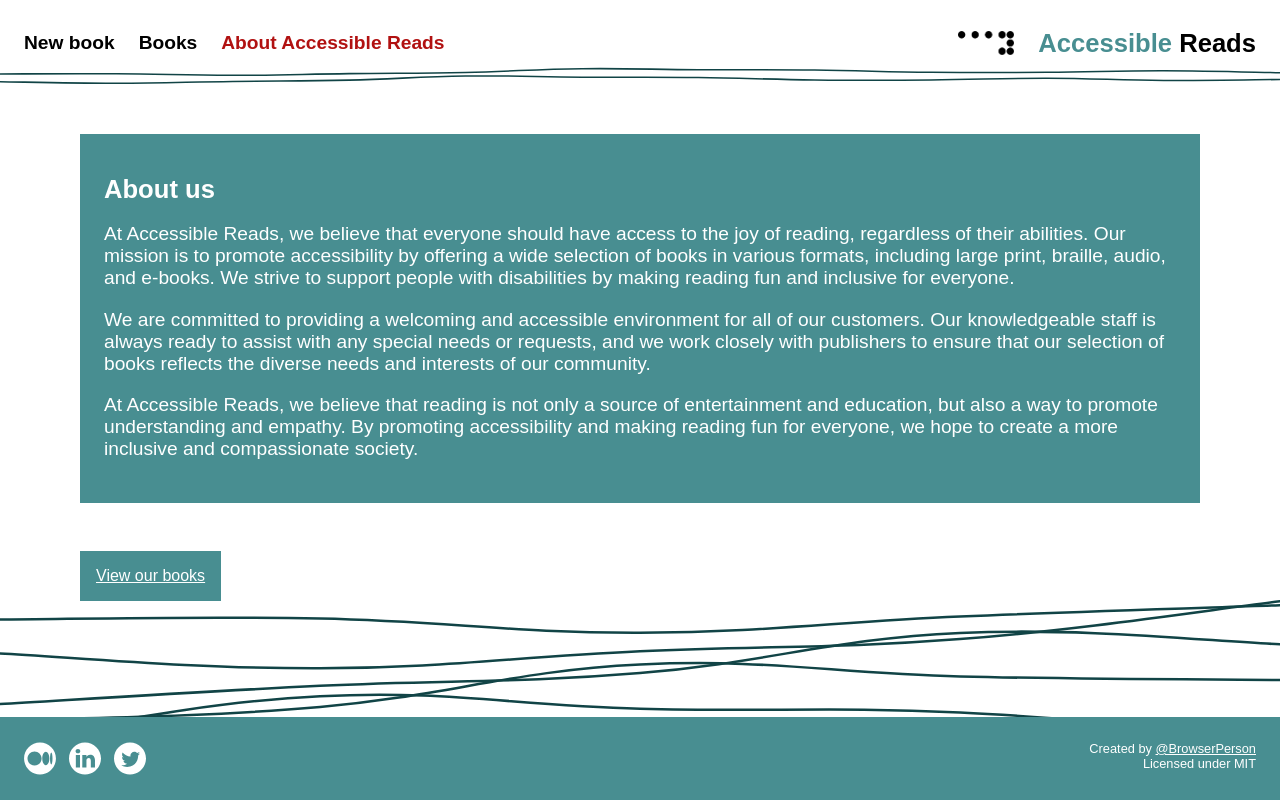
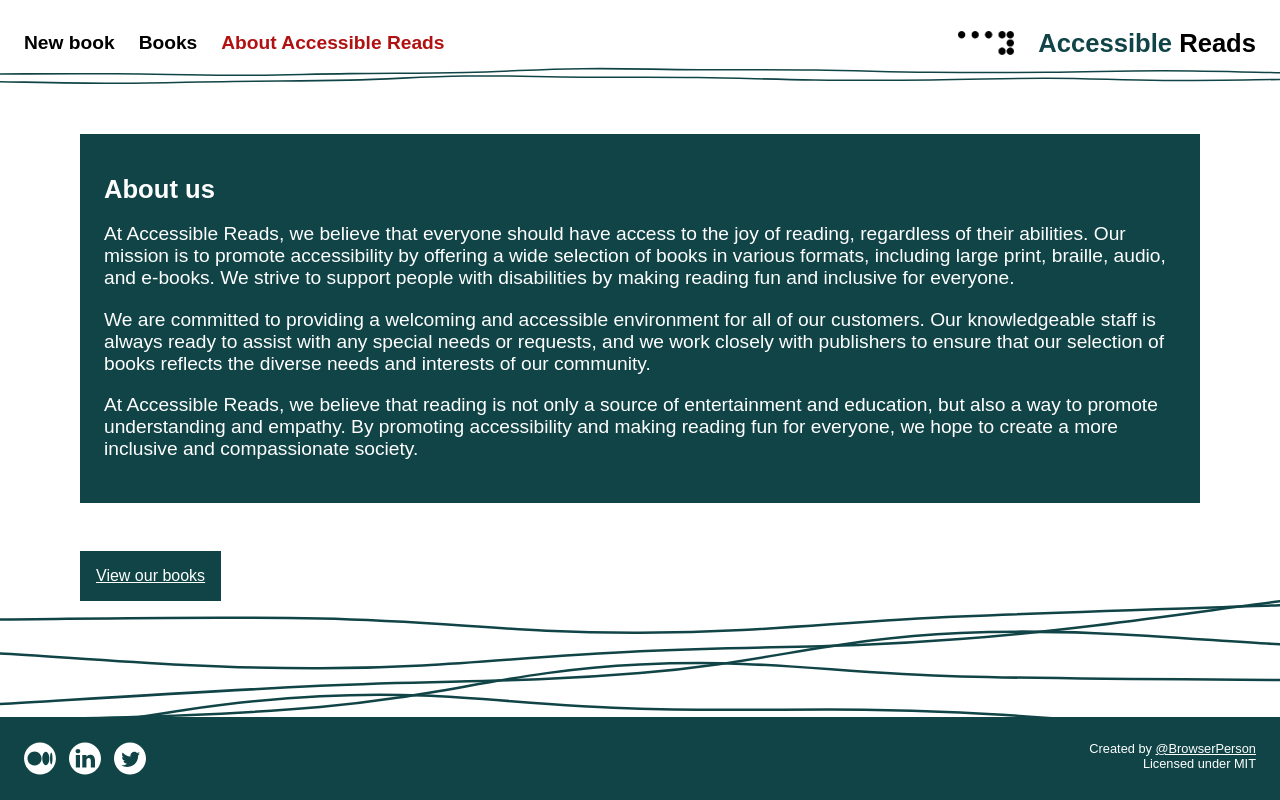
Before and after one commit to BrowserA11y/a11y-angular-workshop, an Angular app: page /about in a window 1280 px wide. Built offline with nearby package versions, Linux system fonts and the light colour scheme.

Commit message:
improve color contrast

```diff
--- a/src/app/books-item/book-item.component.scss
+++ b/src/app/books-item/book-item.component.scss
@@ -1,15 +1,4 @@
 @import "../../styles.scss";
-
-.book:hover,
-.book:focus {
-  border-width: 0.2rem;
-
-  .book__header {
-    border-color: $secondary-color;
-    border-width: 0.2rem;
-    background-color: $background-light;
-  }
-}
 
 .book {
   display: block;
@@ -79,3 +68,18 @@ h2 {
   background-size: contain;
   background-color: $primary-color-invert;
 }
+
+.book:hover,
+.book:focus {
+  border-width: 0.2rem;
+
+  .book__header {
+    border-color: $secondary-color;
+    border-width: 0.2rem;
+    background-color: $background-light;
+  }
+
+  .book__title {
+    color: $primary-color;
+  }
+}
--- a/src/styles.scss
+++ b/src/styles.scss
@@ -1,8 +1,8 @@
 /* Colors */
 $primary-color: black;
 $primary-color-invert: white;
-$secondary-color: #488e91;
-$background-light: #d06d6d;
+$secondary-color: #114446;
+$background-light: #ffcb9a;
 $backgrond-light-secondary: #d1e8e2;
 $highlight-color: #b11111;
 
```
